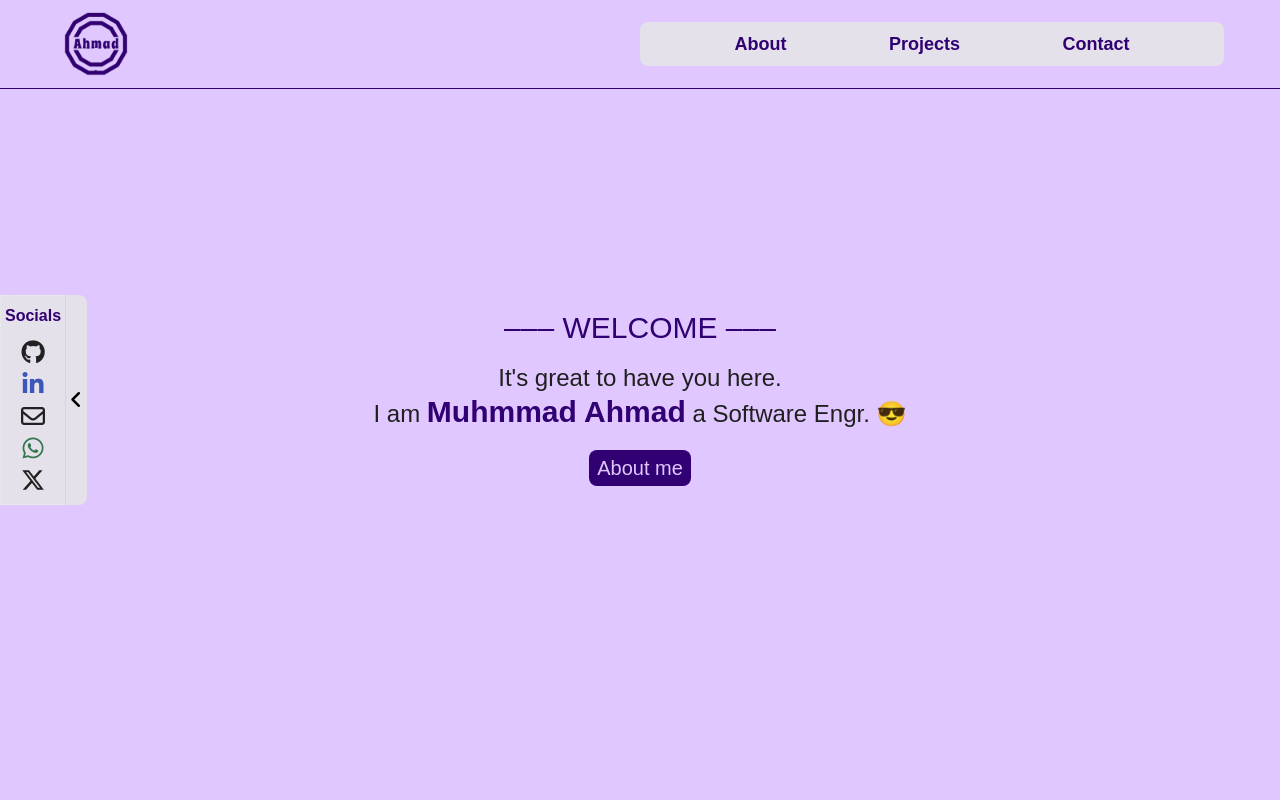
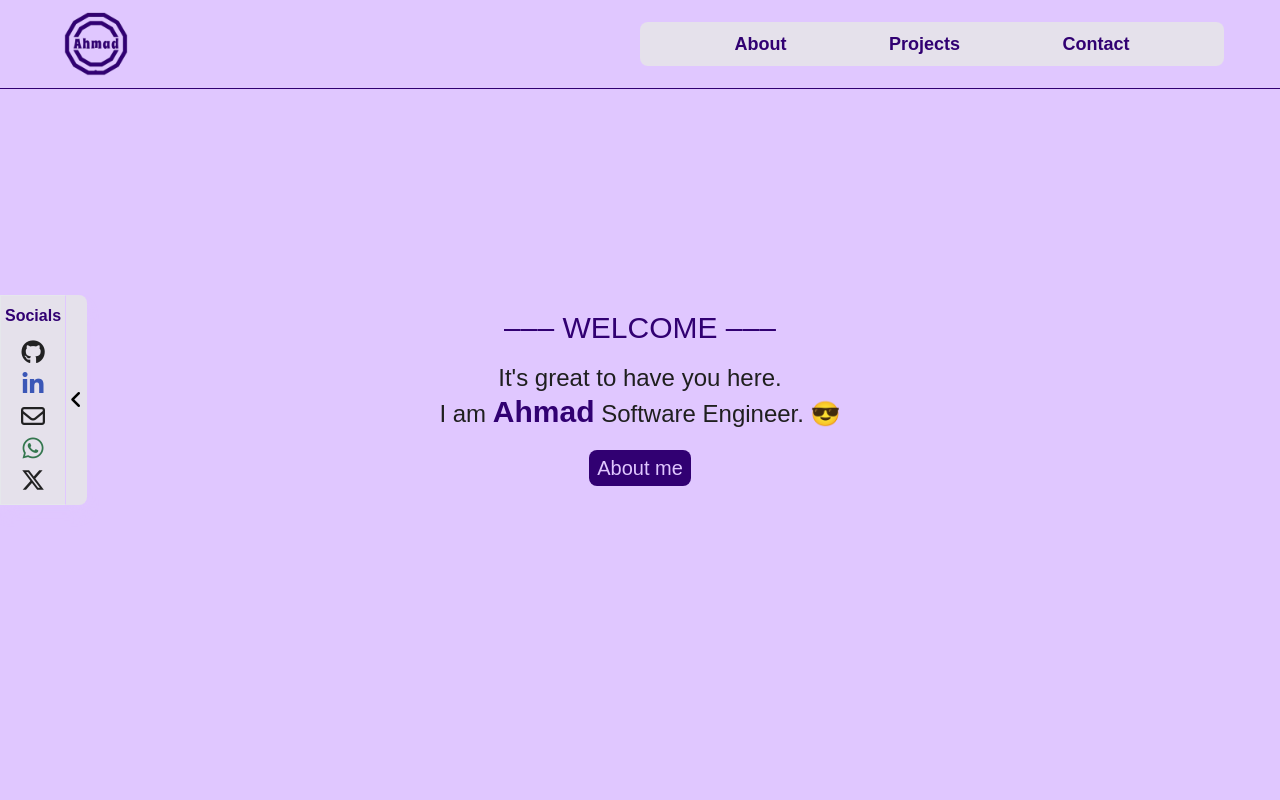
Before and after one commit to iammahmads/portfolio, a React (Vite) app: page / in a window 1280 px wide. Shown: the top 800 px of the page. Built offline with nearby package versions, Linux system fonts and the light colour scheme.

Commit message:
update: hero text

```diff
--- a/src/pages/home/hero.tsx
+++ b/src/pages/home/hero.tsx
@@ -10,9 +10,9 @@ const Hero = () => {
         <p className="text-lg w-full text-textDecription text-center text-wrap md:text-xl lg:text-2xl">
           <span className="block">It's great to have you here.</span>I am&nbsp;
           <span className="text-xl text-primary font-semibold md:text-2xl lg:text-3xl">
-            Muhmmad Ahmad
+            Ahmad
           </span>{" "}
-          a Software Engr. &#128526;
+          Software Engineer. &#128526;
         </p>
         <div className="w-full flex justify-center animate-[showUp_2s_ease] ">
           <a
```
